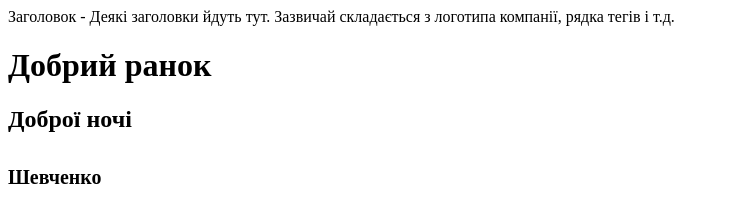
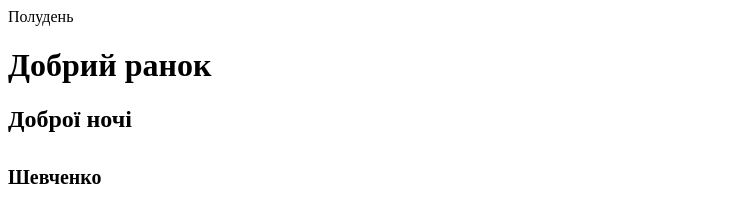
Before and after one commit to SHVCHO/shvch, a plain HTML site: page index.html in a window 1280 px wide. Shown: the whole page, without its empty margins (0-729 px from the left). Drawn offline with Linux system fonts and the light colour scheme.

Commit message:
Add files via upload

```diff
--- a/index.html
+++ b/index.html
@@ -5,7 +5,7 @@
 	<title>Тема добрий вечір</title>
 </head>
 <body>
-	<header>Заголовок - Деякі заголовки йдуть тут. Зазвичай складається з логотипа компанії, рядка тегів і т.д.
+	<header>Полудень
 	</header>
 	<h1> Добрий ранок
 </section>
```
